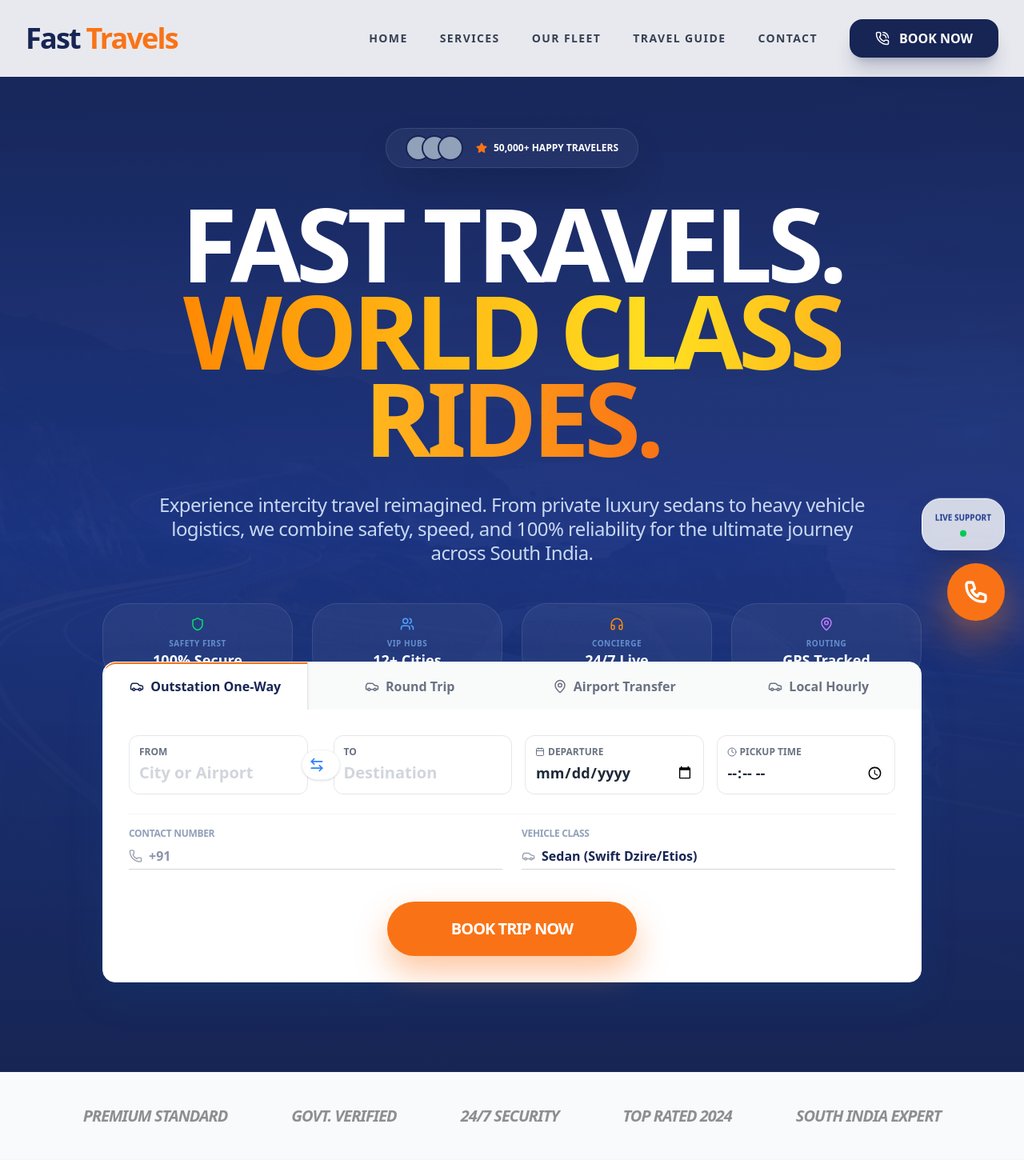
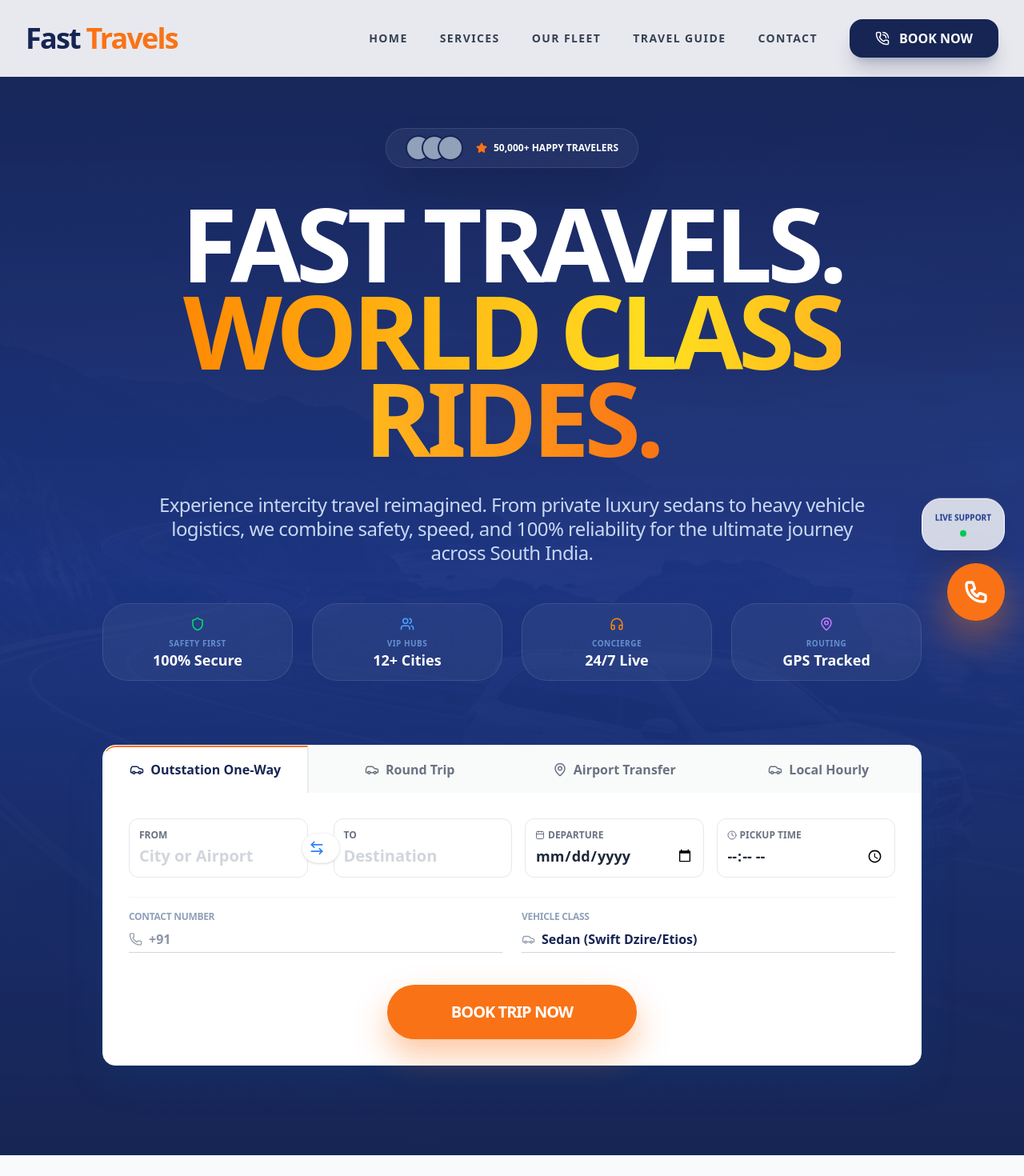
Before and after one commit to praghnesh/shannu-cab-s, a Next.js app: page / in a window 1280 px wide. Shown: the top 1470 px of the page at 80% size. Built offline with nearby package versions, Linux system fonts and the light colour scheme.

Commit message:
your update message

```diff
--- a/components/Hero.tsx
+++ b/components/Hero.tsx
@@ -28,7 +28,7 @@ export default function Hero() {
       </div>
 
       <div className="relative z-10 max-w-7xl mx-auto px-4 sm:px-6 lg:px-8">
-        <div className="text-center pt-8 pb-20 lg:pb-24">
+        <div className="text-center pt-8 pb-32 lg:pb-40">
           <motion.div
             initial={{ opacity: 0, y: 30 }}
             animate={{ opacity: 1, y: 0 }}
@@ -90,7 +90,7 @@ export default function Hero() {
       </div>
 
       {/* Floating Booking Card */}
-      <div id="main-booking-form" className="relative z-20 w-full px-4 sm:px-6 lg:px-8 mt-[-100px] lg:mt-[-120px] mb-8 pb-10 max-w-6xl mx-auto">
+      <div id="main-booking-form" className="relative z-20 w-full px-4 sm:px-6 lg:px-8 mt-[-60px] lg:mt-[-80px] mb-8 pb-10 max-w-6xl mx-auto">
         <motion.div
            initial={{ opacity: 0, y: 50 }}
            animate={{ opacity: 1, y: 0 }}
```
